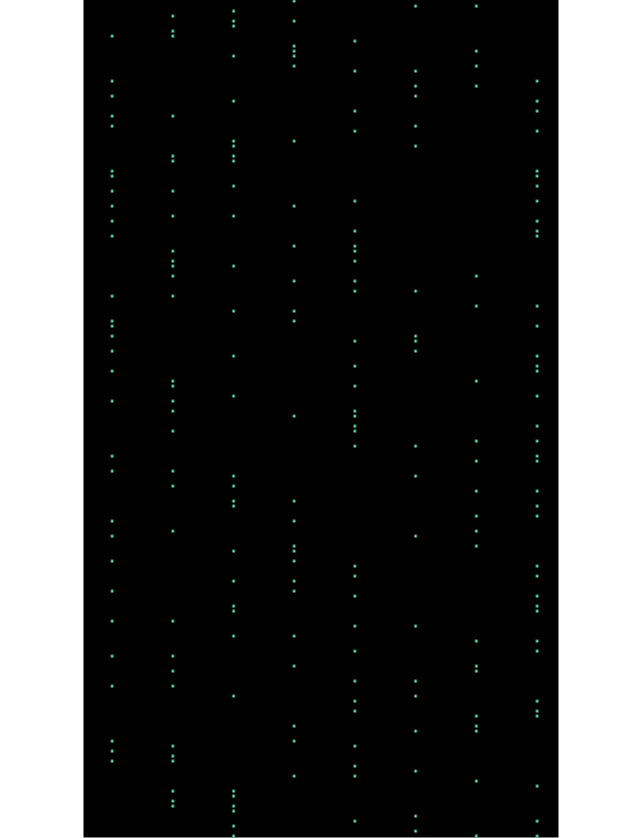
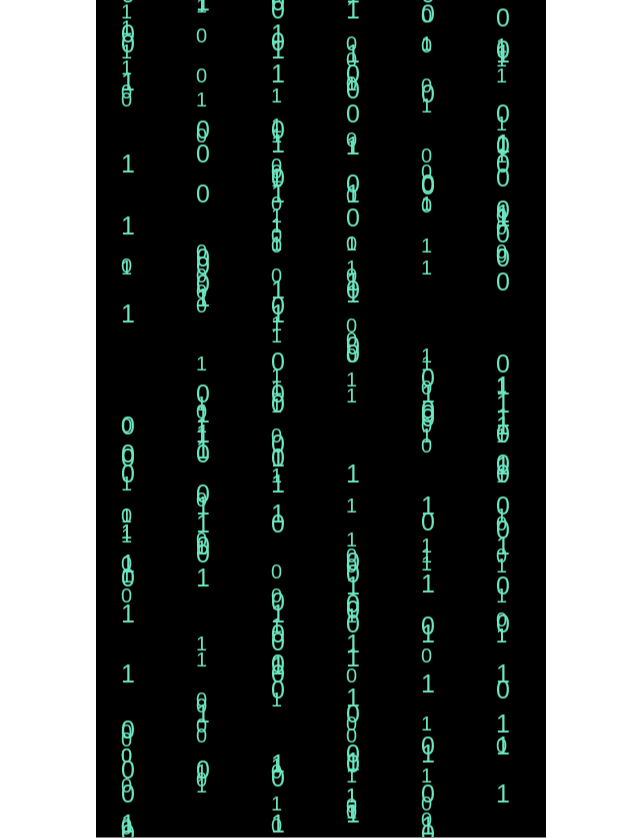
Before and after one commit to aissa-dev1/code-effect, a website built with Vite: page index.html in a window 1280 px wide. Shown: the whole page, without its empty margins (319-959 px from the left). Built offline with nearby package versions, Linux system fonts and the light colour scheme.

Commit message:
update: change effect type and add features to character and remove duplicate character

```diff
--- a/index.html
+++ b/index.html
@@ -8,7 +8,7 @@
     <title>Code Effect</title>
   </head>
   <body>
-    <canvas class="game-canvas" width="475" height="875"></canvas>
+    <canvas class="game-canvas" width="450" height="875"></canvas>
     <script type="module" src="/src/main.ts"></script>
   </body>
 </html>
--- /dev/null
+++ b/src/character.ts
@@ -0,0 +1,46 @@
+import { Axis, CanvasCtx, CharacterOptions } from "./types";
+
+export class Character {
+  private ctx: CanvasCtx | null = null;
+  private _axis: Axis = {
+    x: 0,
+    y: 0,
+  };
+  private content: string;
+  private fontSizes = [20, 25];
+  private speeds = [8, 10];
+  private fontSize = 25;
+  private speed = 8;
+
+  constructor(options: CharacterOptions) {
+    this.content = options.content;
+    this.fontSize =
+      this.fontSizes[Math.floor(Math.random() * this.fontSizes.length)];
+    this.speed = this.speeds[Math.floor(Math.random() * this.speeds.length)];
+  }
+
+  draw() {
+    if (!this.ctx) return;
+
+    this.ctx.fillStyle = "#6ce7c2";
+    this.ctx.font = `${this.fontSize}px Arial`;
+    this.ctx.fillText(this.content, this.axis.x, this.axis.y);
+    this.ctx.fill();
+  }
+
+  update() {
+    this.axis.y += this.speed;
+  }
+
+  updateCtx(ctx: CanvasCtx) {
+    this.ctx = ctx;
+  }
+
+  changeContent(content: string) {
+    this.content = content;
+  }
+
+  get axis(): Axis {
+    return this._axis;
+  }
+}
--- a/src/character/character.ts
+++ /dev/null
@@ -1,35 +0,0 @@
-import { Axis, CanvasCtx, CharacterOptions } from "../types";
-
-export abstract class Character {
-  protected ctx: CanvasCtx | null = null;
-  protected _axis: Axis = {
-    x: 0,
-    y: 0,
-  };
-  protected content: string;
-  protected fontSize = 26;
-  protected speed = 5;
-
-  constructor(options: CharacterOptions) {
-    this.content = options.content;
-  }
-
-  draw() {
-    if (!this.ctx) return;
-
-    this.ctx.fillStyle = "#6ce7c2";
-    this.ctx.font = `${this.fontSize}px Arial`;
-    this.ctx.fillText(this.content, this.axis.x, this.axis.y);
-    this.ctx.fill();
-  }
-
-  update() {}
-
-  updateCtx(ctx: CanvasCtx) {
-    this.ctx = ctx;
-  }
-
-  get axis(): Axis {
-    return this._axis;
-  }
-}
--- a/src/character/down-character.ts
+++ /dev/null
@@ -1,12 +0,0 @@
-import { CharacterOptions } from "../types";
-import { Character } from "../character/character";
-
-export class DownCharacter extends Character {
-  constructor(options: CharacterOptions) {
-    super(options);
-  }
-
-  override update() {
-    this.axis.y += this.speed;
-  }
-}
--- a/src/character/up-character.ts
+++ /dev/null
@@ -1,12 +0,0 @@
-import { CharacterOptions } from "../types";
-import { Character } from "../character/character";
-
-export class UpCharacter extends Character {
-  constructor(options: CharacterOptions) {
-    super(options);
-  }
-
-  override update() {
-    this.axis.y -= this.speed;
-  }
-}
--- /dev/null
+++ b/src/effect-manager.ts
@@ -0,0 +1,84 @@
+import { CanvasCtx, EffectManagerOptions } from "./types";
+import { Character } from "./character";
+
+export class EffectManager {
+  private ctx: CanvasCtx;
+  private characters = new Array<Character>();
+  private effectLetters = "10";
+  private effectCreateDuration = 5;
+
+  constructor(options: EffectManagerOptions) {
+    this.ctx = options.ctx;
+  }
+
+  start() {
+    setInterval(() => {
+      this.createCharacter();
+    }, this.effectCreateDuration);
+    this.animate();
+  }
+
+  private draw() {
+    this.ctx.clearRect(0, 0, this.ctx.canvas.width, this.ctx.canvas.height);
+    this.drawCharacters();
+  }
+
+  private update() {
+    this.updateRunOutCharacters();
+    this.updateCharacters();
+  }
+
+  private animate() {
+    this.draw();
+    this.update();
+    requestAnimationFrame(() => this.animate());
+  }
+
+  private drawCharacters() {
+    for (const character of this.characters) {
+      character.draw();
+    }
+  }
+
+  private updateCharacters() {
+    for (const character of this.characters) {
+      character.update();
+    }
+  }
+
+  private updateRunOutCharacters() {
+    for (let i = 0; i < this.characters.length; i++) {
+      if (this.characters[i].axis.y >= this.ctx.canvas.height) {
+        this.characters.splice(i, 1);
+      }
+    }
+  }
+
+  private createCharacter() {
+    const character = new Character({
+      content: this.generateCharacter(),
+    });
+    character.updateCtx(this.ctx);
+    character.axis.x = this.generateDownCharXAxis();
+    character.axis.y = 0;
+    setInterval(() => {
+      character.changeContent(this.generateCharacter());
+    }, 500);
+    this.characters.push(character);
+  }
+
+  private generateCharacter(): string {
+    if (!this.effectLetters) {
+      return "|";
+    }
+
+    const randomLetter =
+      this.effectLetters[Math.floor(Math.random() * this.effectLetters.length)];
+    return randomLetter;
+  }
+
+  private generateDownCharXAxis(): number {
+    const xAxisList = [25, 100, 175, 250, 325, 400];
+    return xAxisList[Math.floor(Math.random() * xAxisList.length)];
+  }
+}
--- a/src/effects-manager.ts
+++ /dev/null
@@ -1,104 +0,0 @@
-import { CanvasCtx, EffectsManagerOptions } from "./types";
-import { Character } from "./character/character";
-import { DownCharacter } from "./character/down-character";
-import { UpCharacter } from "./character/up-character";
-
-export class EffectsManager {
-  private ctx: CanvasCtx;
-  private downCharacters: Character[] = [];
-  private upCharacters: Character[] = [];
-  private effectLetters = ".";
-  private effectCreateDuration = 25;
-  private id = 0;
-
-  constructor(options: EffectsManagerOptions) {
-    this.ctx = options.ctx;
-    setInterval(() => {
-      this.createDownCharacter();
-      this.createUpCharacter();
-    }, this.effectCreateDuration);
-  }
-
-  start() {
-    this.animate();
-  }
-
-  private draw() {
-    this.ctx.clearRect(0, 0, this.ctx.canvas.width, this.ctx.canvas.height);
-    this.drawCharacters();
-  }
-
-  private update() {
-    this.updateCharacters();
-  }
-
-  private animate() {
-    this.draw();
-    this.update();
-    this.id = requestAnimationFrame(() => this.animate());
-  }
-
-  private drawCharacters() {
-    this.downCharacters.forEach((character) => {
-      character.draw();
-    });
-    this.upCharacters.forEach((character) => {
-      character.draw();
-    });
-  }
-
-  private updateCharacters() {
-    this.downCharacters.forEach((character, i) => {
-      if (character.axis.y >= this.ctx.canvas.height) {
-        this.downCharacters.splice(i, 1);
-        return;
-      }
-      character.update();
-    });
-    this.upCharacters.forEach((character, i) => {
-      if (character.axis.y <= 0) {
-        this.upCharacters.splice(i, 1);
-        return;
-      }
-      character.update();
-    });
-  }
-
-  private createDownCharacter() {
-    const randomLetter = this.generateCharacter();
-    const character: Character = new DownCharacter({
-      content: randomLetter,
-    });
-    character.updateCtx(this.ctx);
-    character.axis.x = this.generateDownCharXAxis();
-    character.axis.y = 0;
-    this.downCharacters.push(character);
-  }
-
-  private createUpCharacter() {
-    const randomLetter = this.generateCharacter();
-    const character: Character = new UpCharacter({
-      content: randomLetter,
-    });
-    character.updateCtx(this.ctx);
-    character.axis.x = this.generateUpCharXAxis();
-    character.axis.y = this.ctx.canvas.height;
-    this.upCharacters.push(character);
-  }
-
-  private generateCharacter(): string {
-    const randomLetter =
-      this.effectLetters[Math.floor(Math.random() * this.effectLetters.length)];
-    return randomLetter;
-  }
-
-  private generateDownCharXAxis(): number {
-    const xAxisList = [25, 146.4, 267.8, 389.2];
-    return xAxisList[Math.floor(Math.random() * xAxisList.length)];
-  }
-
-  private generateUpCharXAxis(): number {
-    const xAxisList = [85.7, 207.1, 328.5, 450];
-    return xAxisList[Math.floor(Math.random() * xAxisList.length)];
-  }
-}
--- a/src/main.ts
+++ b/src/main.ts
@@ -1,13 +1,13 @@
-import { EffectsManager } from "./effects-manager";
+import { EffectManager } from "./effect-manager";
 import { Canvas, CanvasCtx } from "./types";
 
 const c = document.querySelector(".game-canvas") as Canvas;
 const ctx = c.getContext("2d") as CanvasCtx;
 
-const effectsManager = new EffectsManager({
+const effectManager = new EffectManager({
   ctx,
 });
 
 document.addEventListener("DOMContentLoaded", () => {
-  effectsManager.start();
+  effectManager.start();
 });
--- a/src/types.ts
+++ b/src/types.ts
@@ -16,6 +16,6 @@ export type CharacterOptions = {
   content: string;
 };
 
-export type EffectsManagerOptions = {
+export type EffectManagerOptions = {
   ctx: CanvasCtx;
 };
```
